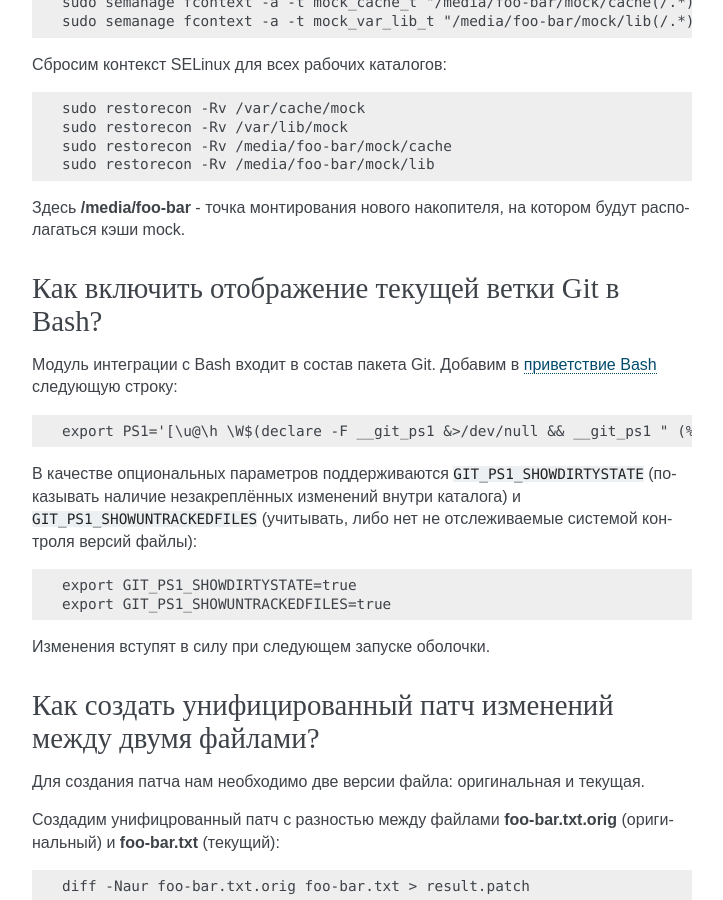
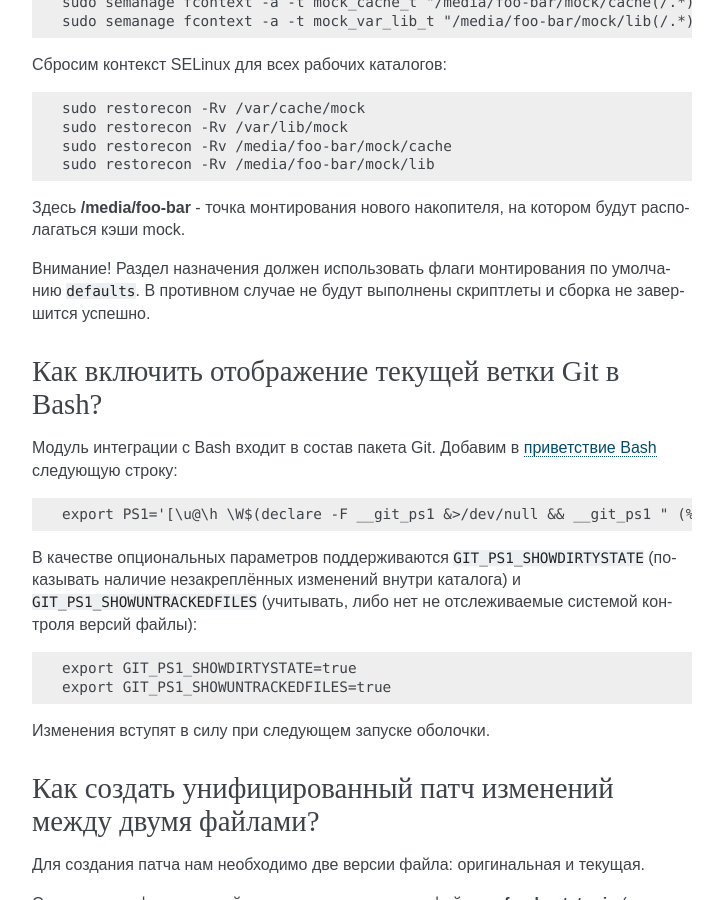
Before and after one commit to RussianFedora/FAQ, a Sphinx documentation site: the page built from source/development.rst, in a window 1280 px wide and 900 px high, scrolled down 14648 px. Shown: the whole window, without its empty margins (388-1111 px from the left). Built offline with Sphinx 7.4.7, drawn with Linux system fonts in a browser that asks for light colours.

Commit message:
Added warning about mount flags to mock's question.

```diff
--- a/source/development.rst
+++ b/source/development.rst
@@ -819,6 +819,8 @@
 
 Здесь **/media/foo-bar** - точка монтирования нового накопителя, на котором будут располагаться кэши mock.
 
+Внимание! Раздел назначения должен использовать флаги монтирования по умолчанию ``defaults``. В противном случае не будут выполнены скриптлеты и сборка не завершится успешно.
+
 .. index:: git, bash, branch
 .. _bash-git-branch:
 
```
